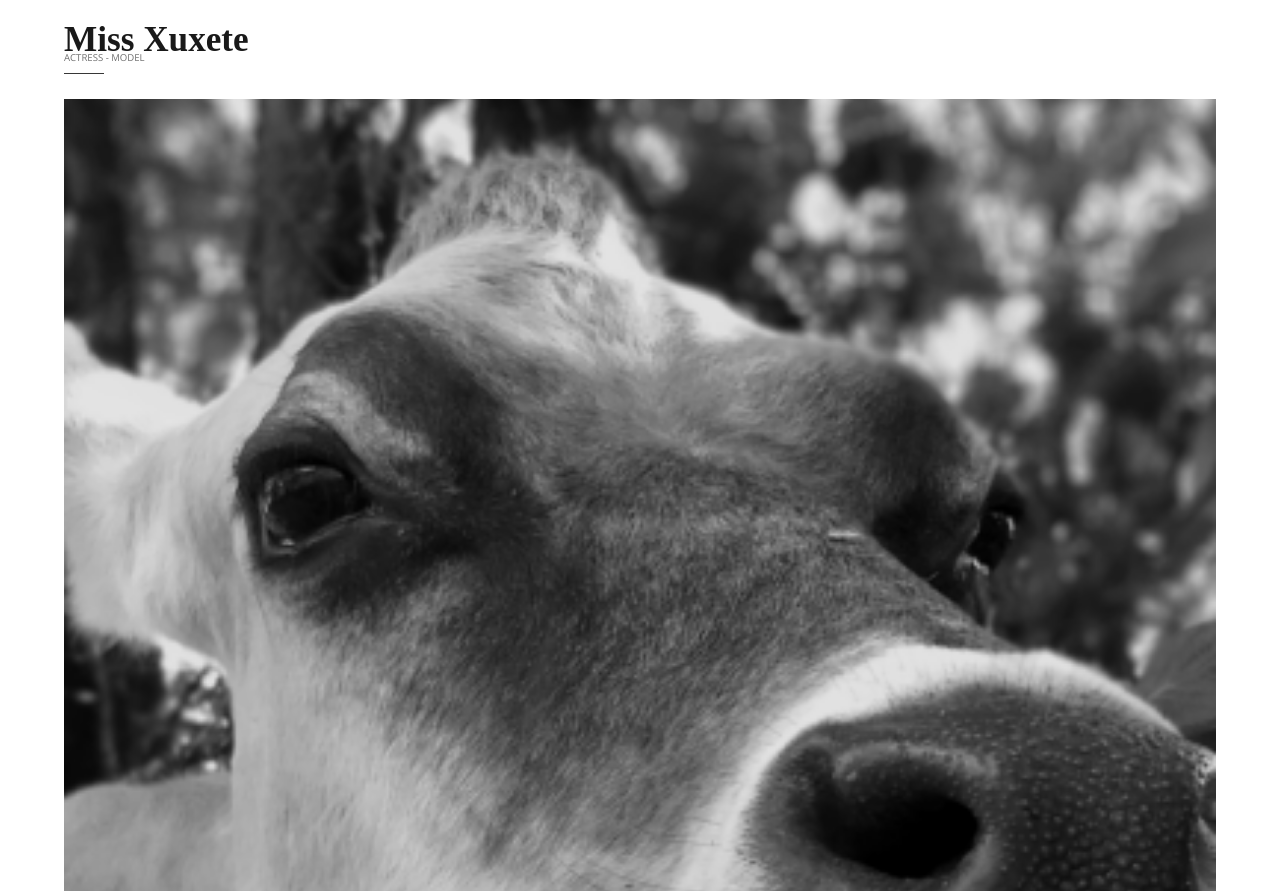
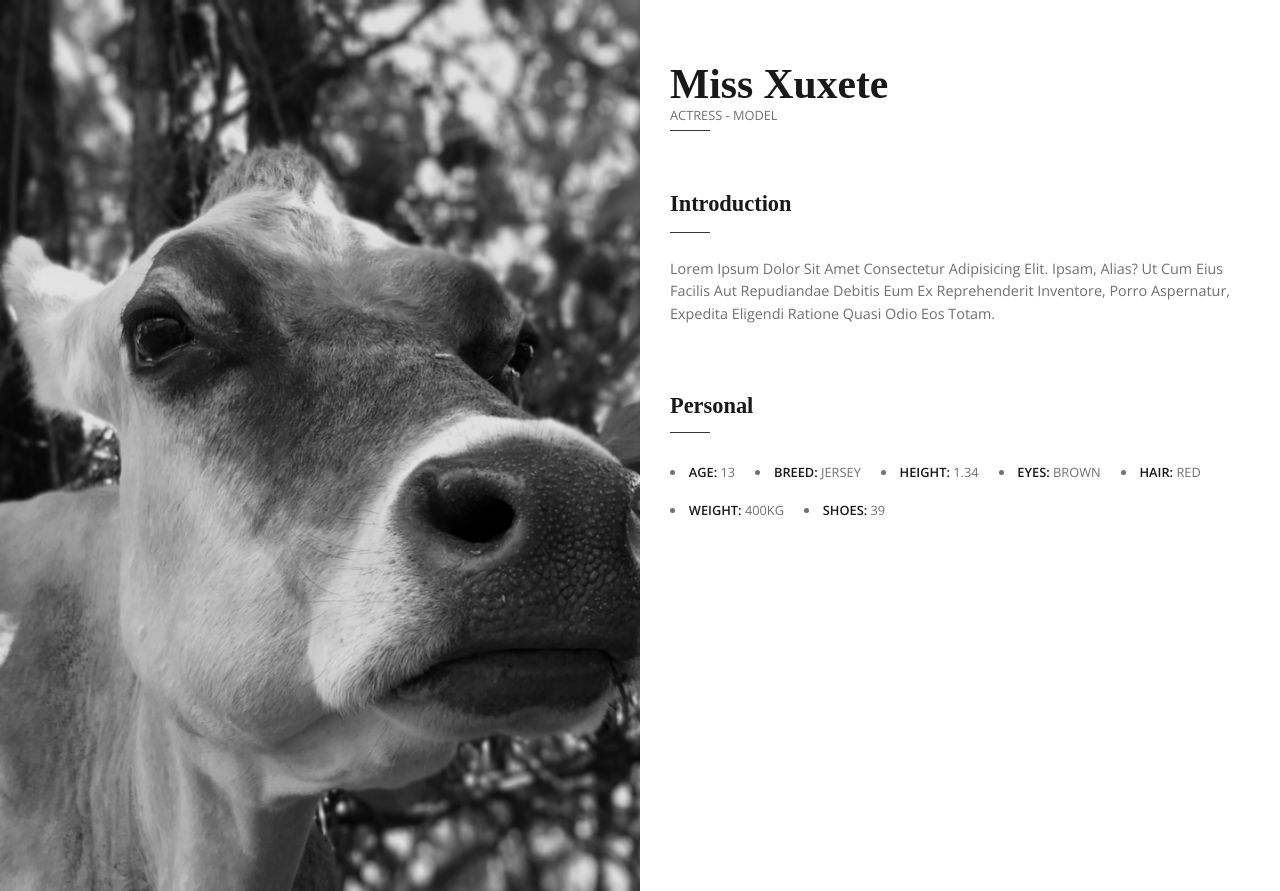
Before and after one commit to cindyjelinsky/FrontCow, a plain HTML site: page index.html in a window 1280 px wide. Shown: the top 891 px of the page. Drawn offline with nearby package versions, Linux system fonts and the light colour scheme; a web font is replaced by a local one.

Commit message:
headerdesktop

```diff
--- a/css/style.css
+++ b/css/style.css
@@ -38,6 +38,10 @@
 /* Mobile first
      Header  */
 
+#header #img-desk{
+    display: none;
+}
+
 #header{
     display: flex;
     flex-direction: column;
@@ -55,7 +59,6 @@
     width: 90vw;
     padding-bottom: 20px;
     margin: 0 auto;
-
     order: 1;
 }
 
@@ -137,8 +140,6 @@
     padding-top: 25px;
     margin: 0 auto;
 
-
-
 }
 
 .personal ul li{
@@ -170,6 +171,11 @@
     align-items: center;
     width: 90vw;
     margin: 0 auto;
+}
+
+.img-portfolio #img-3,
+#img-4{
+    display: none;
 }
 
 .img-portfolio img{
@@ -230,3 +236,151 @@ footer .s-media{
     order: 1;
 
 }
+
+/* Desktop */
+
+@media (min-width: 750px){
+
+    #intro #img-mob{
+        display: none;
+    }
+
+    #header #img-desk{
+        display: block;
+    }
+
+
+
+    #header{
+        display: grid;
+        grid-template-columns: 1fr 1fr;
+        padding-top: 0;
+        margin: 0 auto;
+    }
+
+    #img-header img{
+        width: 50vw;
+
+       padding-top: 0px;
+    }
+
+    #intro{
+        display: flex;
+        flex-direction: column;
+        width:50vw;
+         margin: 0 auto;
+         align-items: flex-start;
+        position: absolute;
+        top: 0;
+        padding-top: 60px;
+        transform: translateX(100%);
+        padding-left: 30px;
+        padding-right: 30px;
+    }
+
+    #intro h1{
+        font-size: 2.6rem;
+    }
+
+    #intro #p-intro {
+
+        font-size: 0.8rem;
+    }
+
+
+    .introduction {
+        display: flex;
+        flex-direction: column;
+        align-items: flex-start;
+        padding-top: 65px;
+        margin: 0 auto;
+        width: 100%;
+        text-align: start;
+
+    }
+
+    .introduction p {
+        text-transform: capitalize;
+        padding-top: 30px;
+        padding-bottom: 8px;
+        font-size: 0.9rem;
+       line-height: 1.4rem;
+
+    }
+
+
+    .personal{
+
+        display: flex;
+        flex-direction: column;
+        align-items: flex-start;
+        text-align: start;
+        margin: 0 auto;
+        padding-top: 60px;
+
+    }
+
+    .personal ul {
+        display: flex;
+        align-items: flex-start;
+        flex-wrap:wrap;
+        text-align: start;
+        gap: 20px;
+        padding-top: 35px;
+        margin: 0 auto;
+
+    }
+
+    .personal ul li{
+        font-family: "Open sans", Arial, Helvetica, sans-serif;
+        color: var(--p_intro);
+        font-size: 0.8rem;
+        text-transform: uppercase;
+       list-style: disc;
+       list-style-position: inside;
+
+    }
+
+
+
+    /* Portfolio */
+
+    .img-portfolio #img-3,
+    #img-4{
+    display: block;
+    }
+
+    #portfolio{
+
+        display: flex;
+        flex-direction: column;
+        align-items: center;
+        width: 100vw;
+        margin: 0 auto;
+        padding-top: 60px;
+    }
+
+
+    .img-portfolio{
+        display: grid;
+    }
+
+
+
+
+
+
+
+
+
+
+
+
+
+
+
+
+
+
+
+}
--- a/index.html
+++ b/index.html
@@ -16,6 +16,11 @@
 
 <body>
     <header id="header">
+
+        <div id="img-header">
+            <img id="img-desk" src="img/background.png" alt="" />
+        </div>
+
         <section id="intro">
             <div class="title">
                 <h1>Miss Xuxete</h1>
@@ -24,7 +29,7 @@
             </div>
 
             <div id="img-header">
-                <img src="img/background-mobile.png" alt="" />
+                <img id="img-mob" src="img/background-mobile.png" alt="" />
             </div>
 
             <div class="introduction">
@@ -62,6 +67,8 @@
         <div class="img-portfolio">
             <img src="img/por1.png" alt="cow" />
             <img src="img/por2.png" alt="cow" />
+            <img id="img-3" src="img/por3.png" alt="cow" />
+            <img  id="img-4" src="img/por4.png" alt="cow" />
         </div>
 
         <div class="divider"></div>
```
